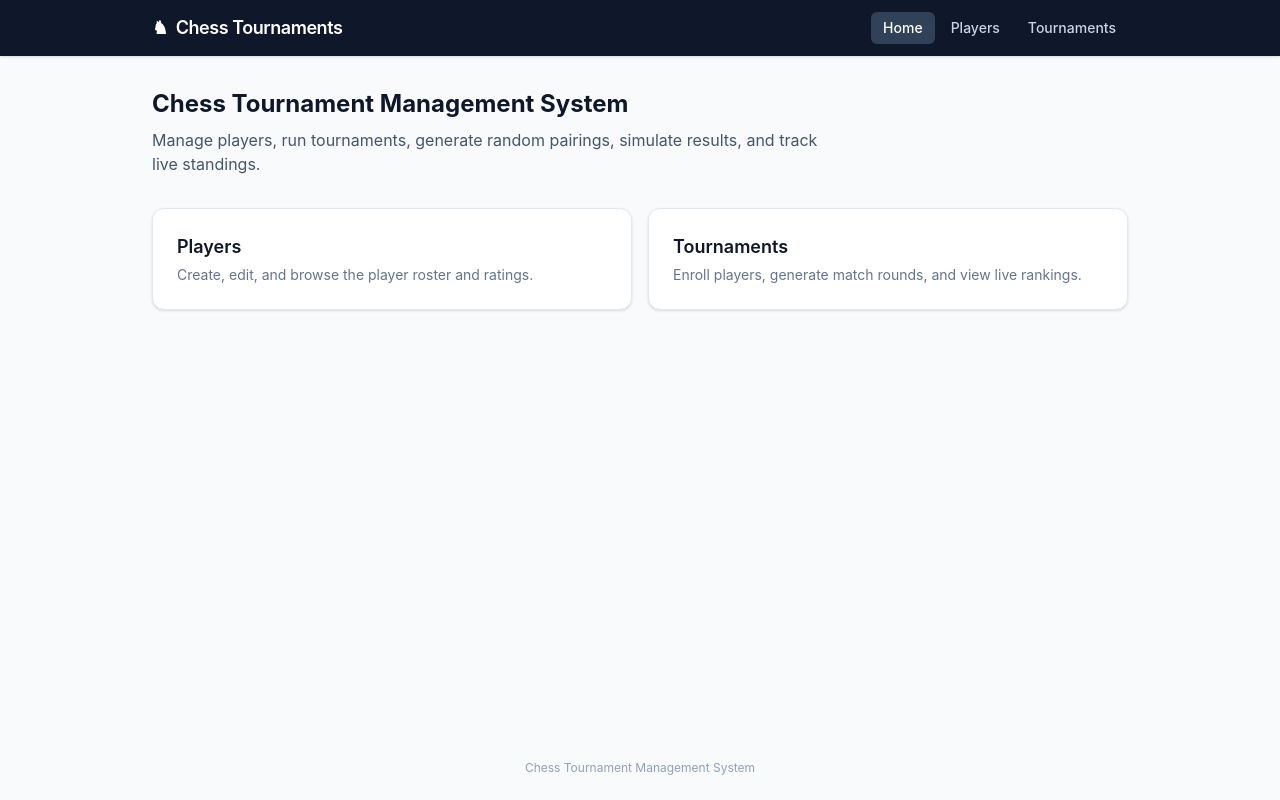
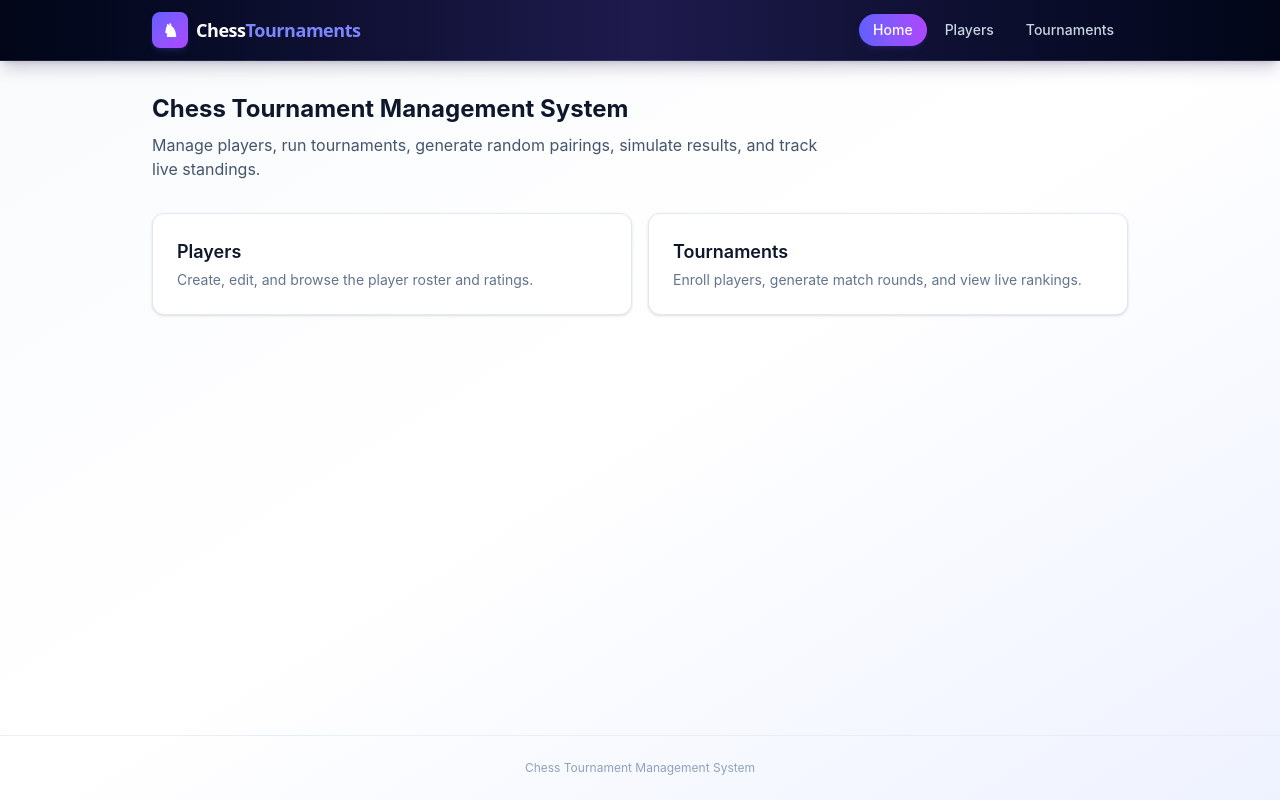
Before and after one commit to navdeep75557/chesse_management_System, a SvelteKit app: page / in a window 1280 px wide. Built offline with nearby package versions, Linux system fonts and the light colour scheme.

Commit message:
Refactor layout styles and update header structure

```diff
--- a/src/routes/+layout.svelte
+++ b/src/routes/+layout.svelte
@@ -19,20 +19,28 @@
 
 <svelte:head><link rel="icon" href={favicon} /></svelte:head>
 
-<div class="min-h-screen bg-slate-50 flex flex-col">
-	<header class="bg-slate-900 text-white shadow-sm sticky top-0 z-40">
+<div class="min-h-screen bg-gradient-to-br from-slate-50 via-white to-indigo-50 flex flex-col">
+	<header
+		class="bg-gradient-to-r from-slate-950 via-indigo-950 to-slate-950 text-white shadow-lg shadow-indigo-950/20 sticky top-0 z-40 border-b border-white/10"
+	>
 		<nav class="max-w-5xl mx-auto px-4 sm:px-6 py-3 flex items-center gap-6">
-			<a href="/" class="font-semibold text-lg tracking-tight flex items-center gap-2">
-				<span aria-hidden="true">♞</span> Chess Tournaments
+			<a href="/" class="font-display font-bold text-lg tracking-tight flex items-center gap-2 group">
+				<span
+					class="grid place-items-center w-9 h-9 rounded-lg bg-gradient-to-br from-indigo-500 to-purple-500 shadow-md shadow-indigo-900/40 text-lg group-hover:scale-105 transition-transform"
+					aria-hidden="true"
+					>♞</span
+				>
+				<span>Chess<span class="text-indigo-400">Tournaments</span></span>
 			</a>
 			<div class="flex gap-1 ml-auto">
 				{#each links as link (link.href)}
 					<a
 						href={link.href}
-						class="px-3 py-1.5 rounded-md text-sm font-medium transition-colors"
-						class:bg-slate-700={isActive(link.href)}
-						class:text-white={isActive(link.href)}
-						class:text-slate-300={!isActive(link.href)}
+						class={`px-3.5 py-1.5 rounded-full text-sm font-medium transition-all ${
+							isActive(link.href)
+								? 'bg-gradient-to-r from-indigo-500 to-purple-500 text-white shadow-md shadow-indigo-900/30'
+								: 'text-slate-300 hover:text-white hover:bg-white/10'
+						}`}
 					>
 						{link.label}
 					</a>
@@ -45,7 +53,7 @@
 		{@render children()}
 	</main>
 
-	<footer class="text-center text-xs text-slate-400 py-6">
+	<footer class="text-center text-xs text-slate-400 py-6 border-t border-slate-200/60">
 		Chess Tournament Management System
 	</footer>
 </div>
```
